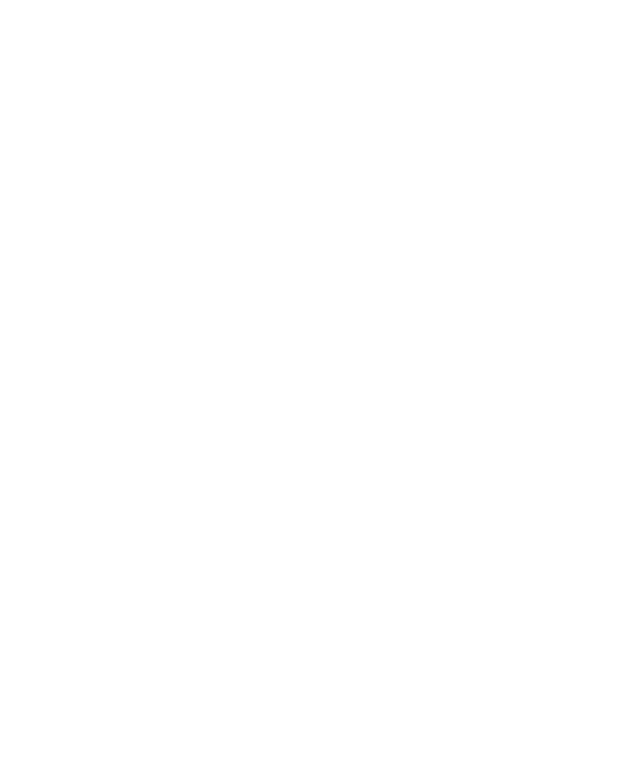
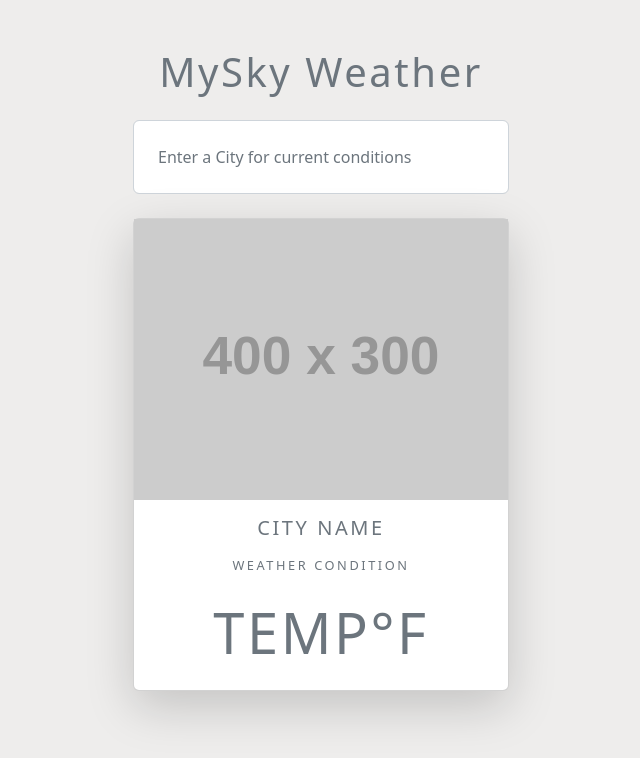
Before and after one commit to DiSantoz/MySky, a plain HTML site: page index.html in a window 1280 px wide. Shown: the whole page, without its empty margins (319-959 px from the left). Drawn offline with nearby package versions, Linux system fonts and the light colour scheme; no server answers; placeholder pictures from the web are drawn by us.

Commit message:
retrieve city info

```diff
--- a/index.html
+++ b/index.html
@@ -5,7 +5,6 @@
     <meta http-equiv="X-UA-Compatible" content="IE=edge" />
     <meta name="viewport" content="width=device-width, initial-scale=1.0" />
     <!-- bootstrap -->
-    <!-- CSS only -->
     <link
       href="https://cdn.jsdelivr.net/npm/bootstrap@5.2.0-beta1/dist/css/bootstrap.min.css"
       rel="stylesheet"
@@ -15,7 +14,38 @@
     <link rel="stylesheet" href="styles.css" />
     <title>MySky</title>
   </head>
+
   <body>
+    <div class="container my-5 mx-auto">
+      <h1 class="text-muted text-center my-4">MySky Weather</h1>
+      <!-- weather form -->
+      <form class="change-location my-4 text-center text-muted">
+        <input
+          type="text"
+          name="city"
+          class="form-control p-4"
+          placeholder="Enter a City for current conditions"
+        />
+      </form>
+
+      <!-- weather card -->
+      <div class="card shadow-lg rounded">
+        <img
+          src="https://via.placeholder.com/400x300"
+          class="time card-image-top"
+        />
+        <div class="icon bg-light mx-auto text-center">
+          <!-- icon placement -->
+        </div>
+        <!-- display city information -->
+        <div class="text-muted text-uppercase text-center details">
+          <h5 class="my-3">City name</h5>
+          <div class="my-3">Weather Condition</div>
+          <div class="display-4 my-4"><span>temp</span><span>&deg;F</span></div>
+        </div>
+      </div>
+    </div>
+
     <script src="scripts/forecast.js"></script>
     <script src="scripts/app.js"></script>
   </body>
--- a/scripts/forecast.js
+++ b/scripts/forecast.js
@@ -0,0 +1,17 @@
+const key = "HEB7FwuMX1r2r2fNSwqb9xYCyI5scy8t";
+
+const getCity = async (city) => {
+  const base =
+    "http://dataservice.accuweather.com/locations/v1/cities/autocomplete";
+
+  const query = `?apikey=${key}&q=${city}`;
+
+  const response = await fetch(base + query);
+  const data = await response.json();
+
+  return data[0];
+};
+
+getCity("london")
+  .then((data) => console.log(data))
+  .catch((err) => console.log(err));
--- a/styles.css
+++ b/styles.css
@@ -0,0 +1,9 @@
+body{
+    background:#eeedec;
+    letter-spacing: 0.2em;
+    font-size: 0.8em;
+}
+
+.container{
+    max-width: 400px;
+}
```
